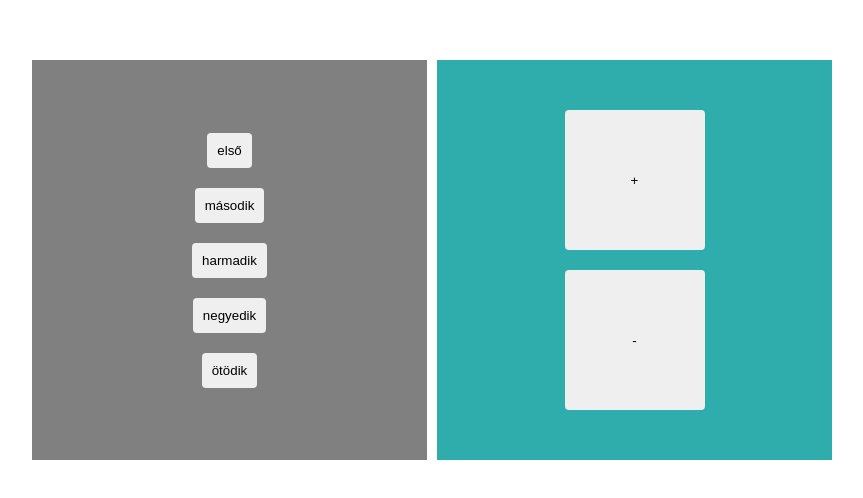
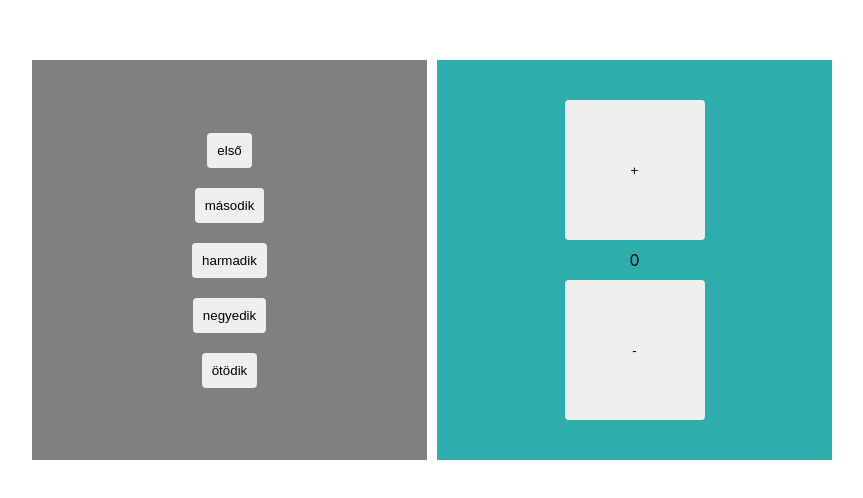
Before and after one commit to RekaKR/Fidget-components, a React (Create React App) app in the folder fidget-c/: page / in a window 1280 px wide. Shown: the part 140-638 px from the top of the page, without its empty margins (208-1071 px from the left). Built offline with nearby package versions, Linux system fonts and the light colour scheme.

Commit message:
Edit BoxCouner.jsx

```diff
--- a/fidget-c/src/components/BoxCounter.jsx
+++ b/fidget-c/src/components/BoxCounter.jsx
@@ -7,6 +7,7 @@ function BoxCounter() {
   return (
     <div className="box-counter">
       <button onClick={() => setCounter(counter + 1)}>+</button>
+      <p>{counter}</p>
       <button onClick={() => setCounter(counter - 1)}>-</button>
     </div>
   );
```
Also changed, not shown: 1 other file (tests, documents, lock files or other folders).
